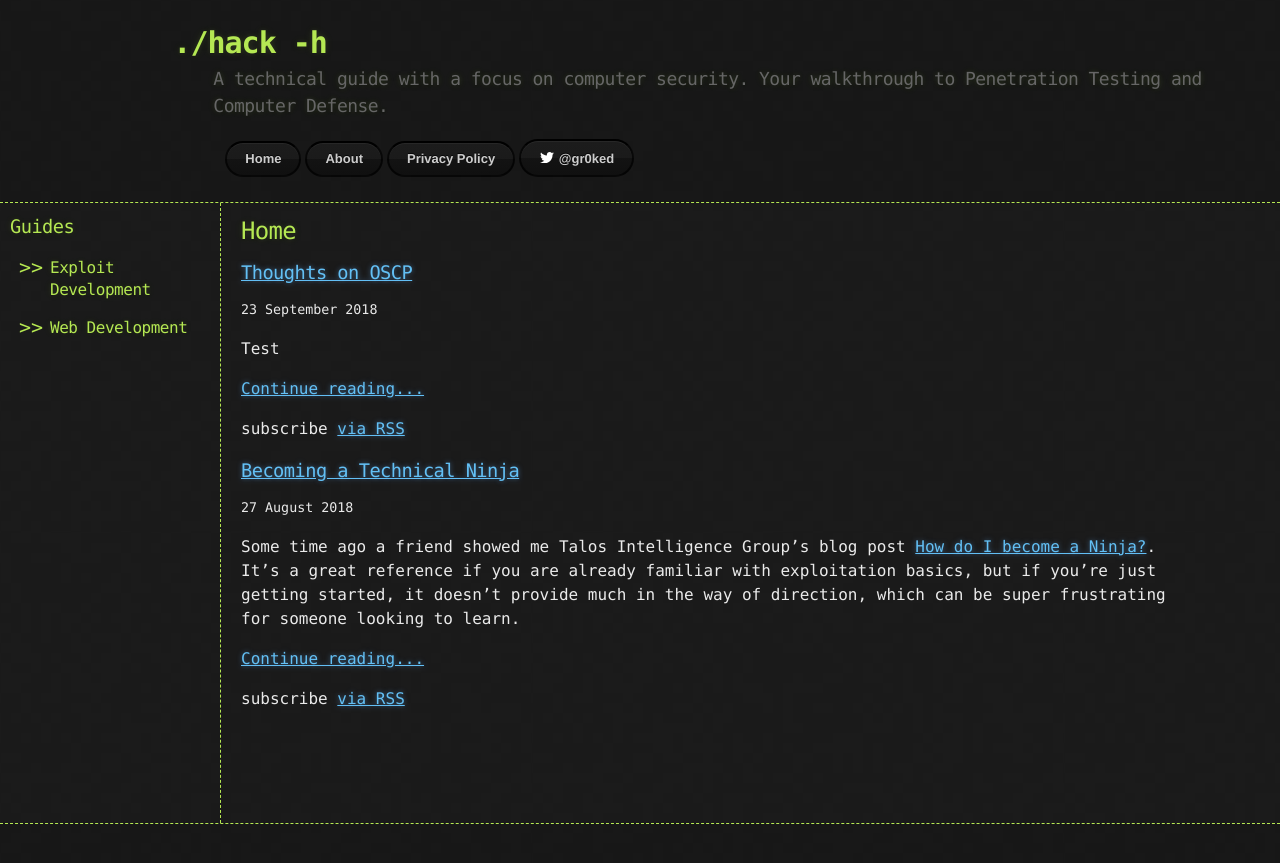
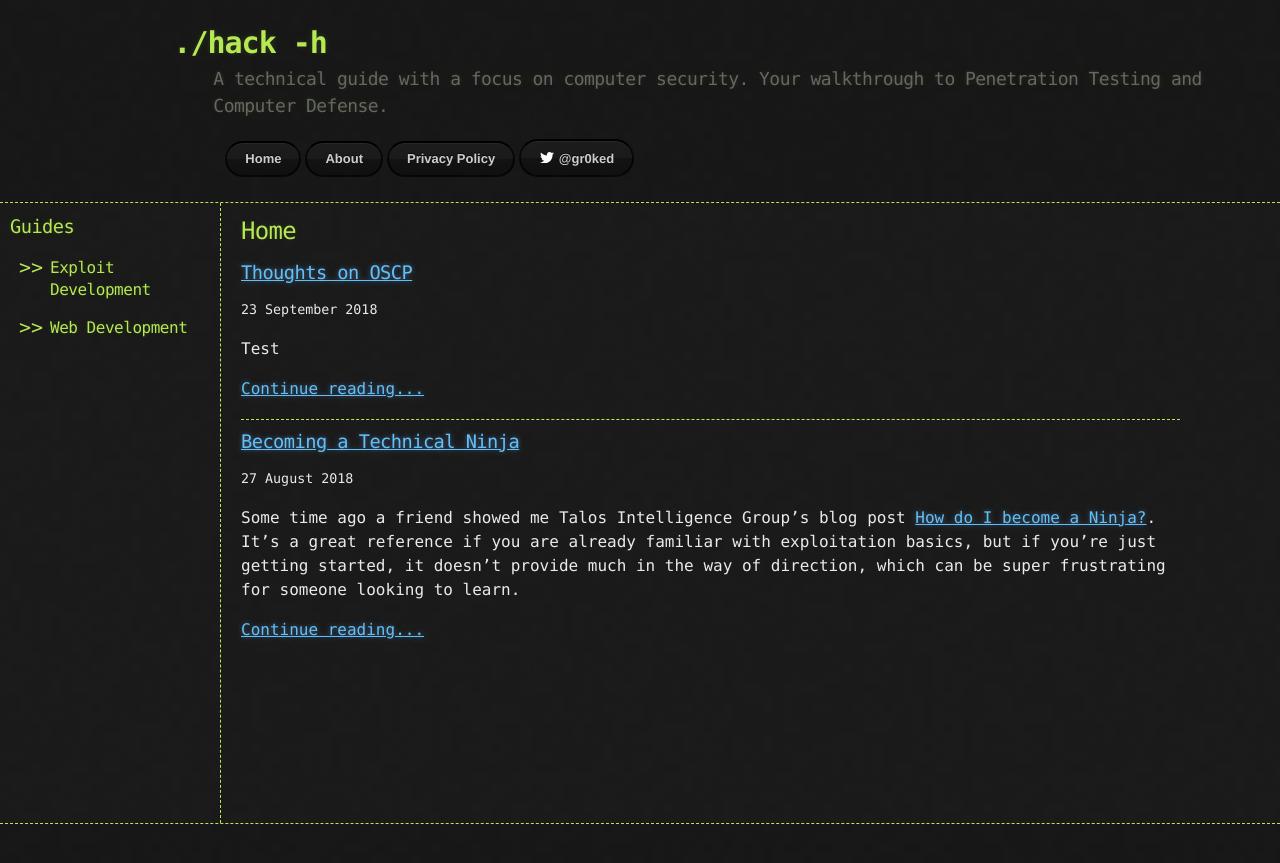
Before and after one commit to 6r0k3d/6r0k3d.github.io, a Jekyll site: the page built from index.md, in a window 1280 px wide. Shown: the top 863 px of the page. Built offline with Jekyll 4.4.1, drawn with Linux system fonts in a browser that asks for light colours; comment, search, counter and statistics services are not loaded.

Commit message:
Fix post hr breaks, remove RSS

```diff
--- a/_layouts/home.html
+++ b/_layouts/home.html
@@ -25,7 +25,6 @@ layout: default
           {{ post.excerpt }}
         {%- endif -%}
         <a href="{{ post.url | relative_url }}">Continue reading...</a>
-        <p class="rss-subscribe">subscribe <a href="{{ "/feed.xml" | relative_url }}">via RSS</a></p>
         <hr>
       {%- endfor -%}
 
--- a/_sass/jekyll-theme-hacker.scss
+++ b/_sass/jekyll-theme-hacker.scss
@@ -71,9 +71,10 @@ article {
   padding: 10px 100px 5px 20px;
 }
 
-div.home:last-child hr {
+div.home hr:last-child {
   display: none;
 }
+
 img {
   max-width: 100%;
 }
@@ -322,6 +323,7 @@ td {
 }
 
 hr {
+  padding: 5px 0px;
   height: 0;
   border: 0;
   border-bottom: 1px dashed #b5e853;
```
